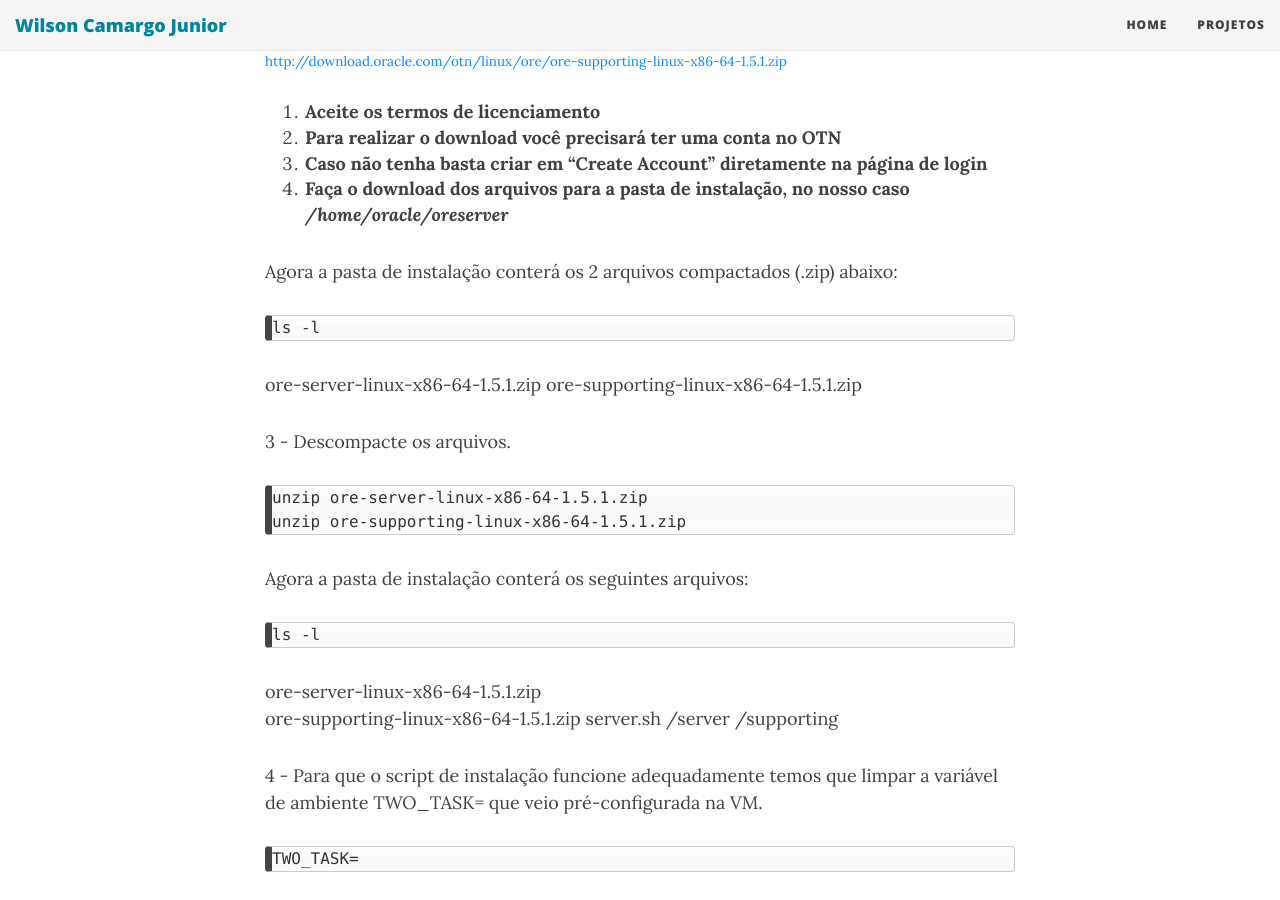
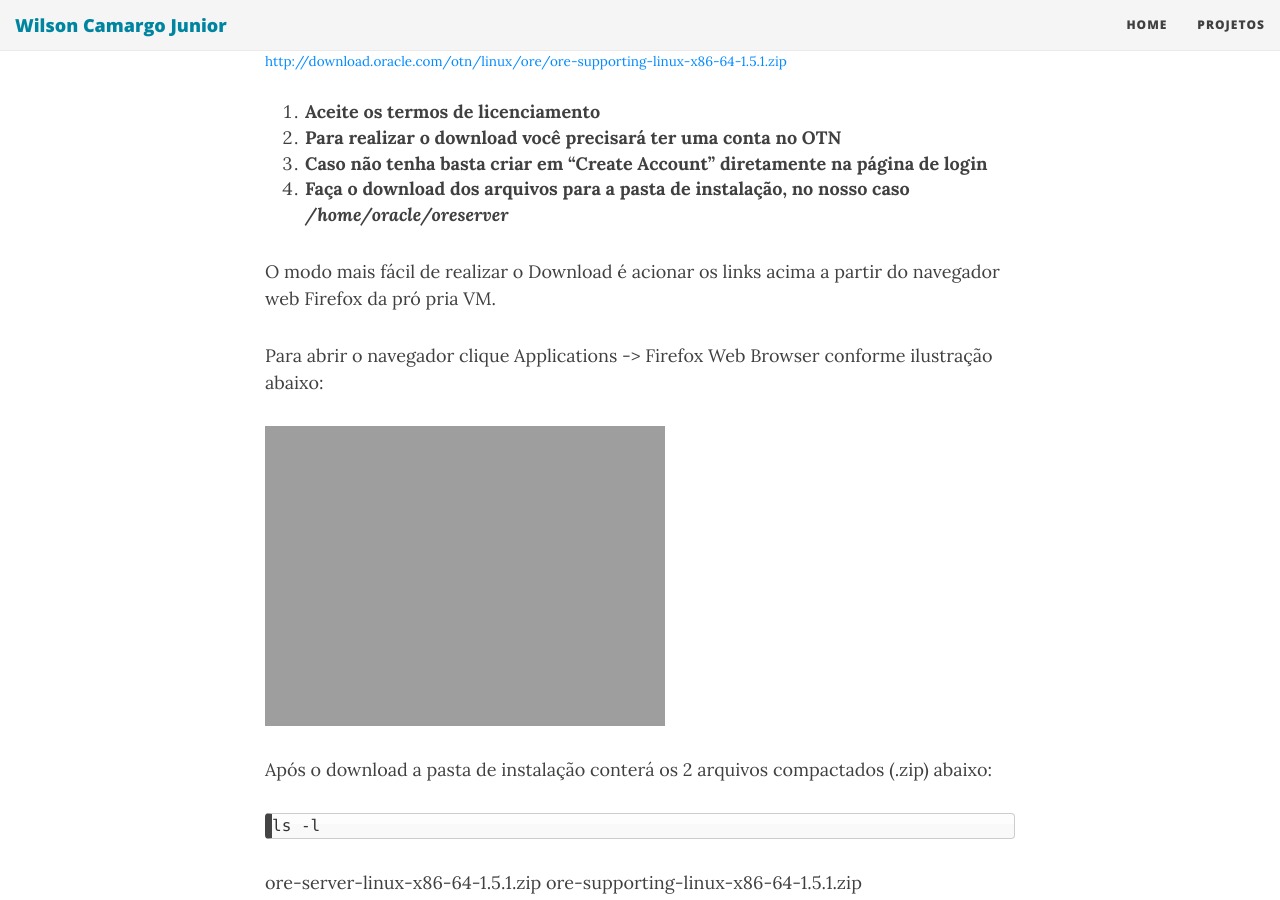
Before and after one commit to wilson-camargo-jr/teste, a Jekyll site: the page built from _posts/2018-06-18-ANN-ORE-P3.md, in a window 1280 px wide and 900 px high, scrolled down 5792 px. Built offline with Jekyll 4.4.1, drawn with Linux system fonts in a browser that asks for light colours; nearby versions of some CDN libraries.

Commit message:
Update 2018-06-18-ANN-ORE-P3.md

````diff
--- a/_posts/2018-06-18-ANN-ORE-P3.md
+++ b/_posts/2018-06-18-ANN-ORE-P3.md
@@ -120,7 +120,14 @@ O comando pwd devera retornar /home/oracle/oreserver
 3. **Caso não tenha basta criar em “Create Account” diretamente na página de login**
 4. **Faça o download dos arquivos para a pasta de instalação, no nosso caso _/home/oracle/oreserver_**
 
-Agora a pasta de instalação conterá os 2 arquivos compactados (.zip) abaixo:
+O modo mais fácil de realizar o Download é acionar os links acima a partir do navegador web Firefox da pró
+pria VM.
+
+Para abrir o navegador clique Applications -> Firefox Web Browser conforme ilustração abaixo:
+
+![](https://wilson-camargo-jr.github.io/img/Firefox.jpg)
+
+Após o download a pasta de instalação conterá os 2 arquivos compactados (.zip) abaixo:
 
 ```
 ls -l
````
